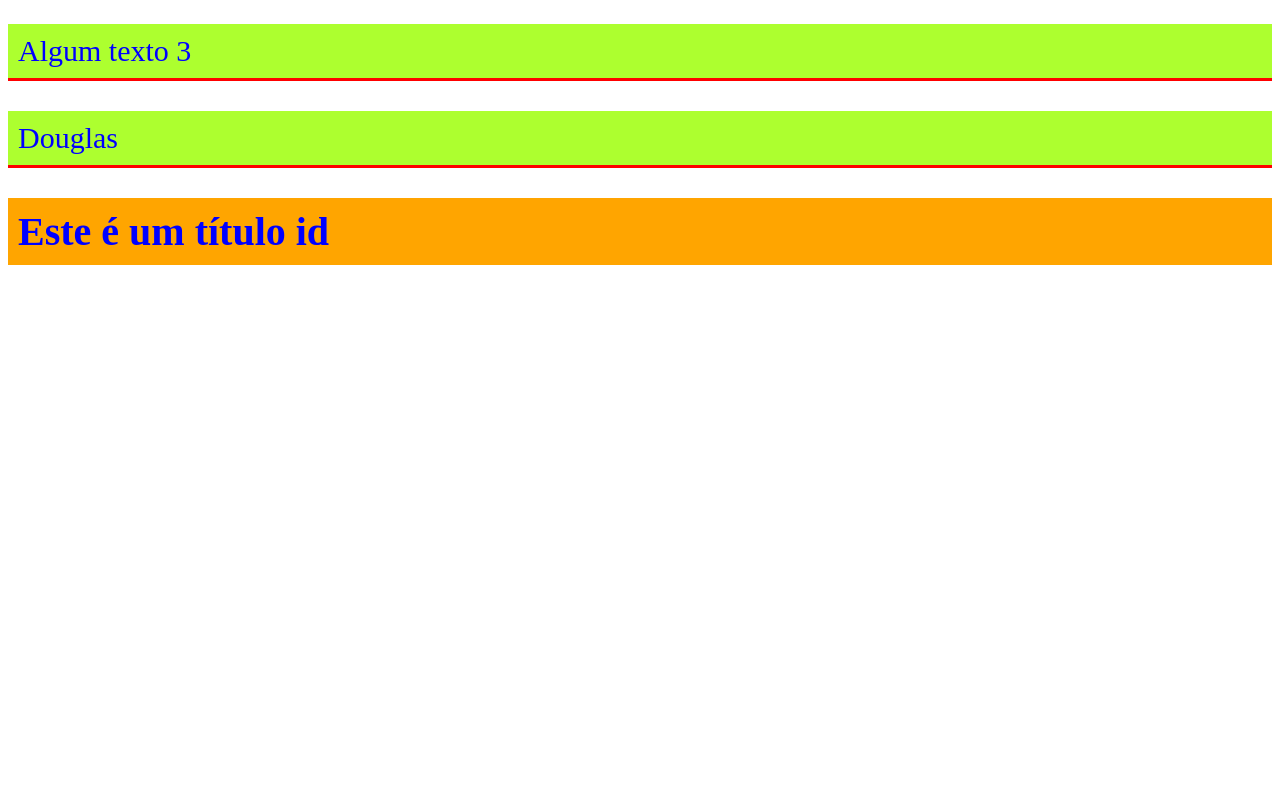
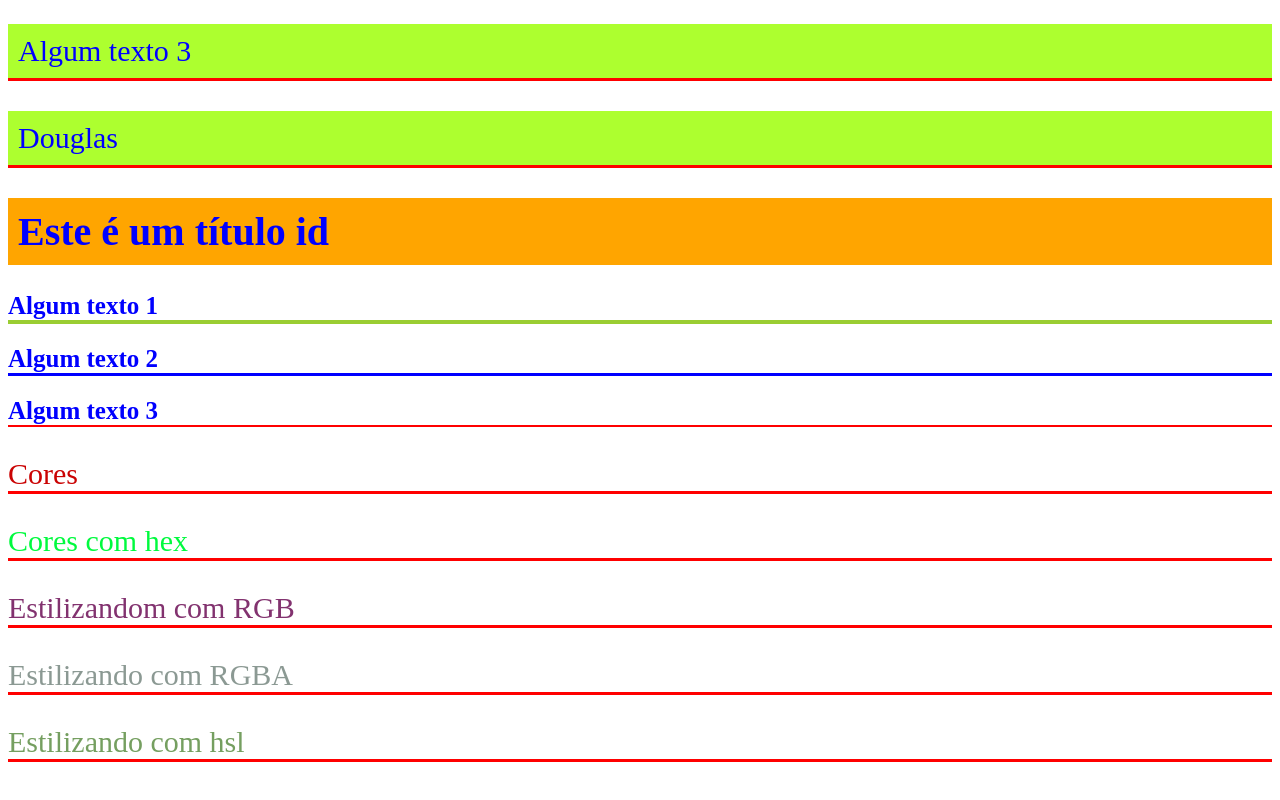
Before and after one commit to Douglas-git/FrontEnd, a plain HTML site: page CSS/index.html in a window 1280 px wide. Shown: the part 736-1536 px from the top of the page. Drawn offline with Linux system fonts and the light colour scheme.

Commit message:
Ferramentas de cores
aplicando mais métodos de definição de cores

```diff
--- a/CSS/css/styles.css
+++ b/CSS/css/styles.css
@@ -22,3 +22,43 @@ h2{
     padding: 10px;
     font-size: 40px;
 }
+
+/* Procedência id > classe > tag */
+
+h2 {
+    border-bottom: 2px solid red;
+}
+
+.titulo{
+    border-bottom: 3px solid blue;
+}
+
+#outro-titulo{
+    border-bottom:  4px solid yellowgreen;
+}
+
+/*Cores*/
+.classe-cor{
+    color:rgb(202, 3, 3)
+}
+
+/*Cores com hex*/
+.hex{
+    color: #00fa3e
+}
+
+/*Cores com RGB = red,green,blue */
+.rgb{
+    color: rgb(130, 50, 111)
+}
+
+/*Cores com RGBA, 0 até 1*/
+
+.rgba{
+    color: rgb(23, 51, 40, 0.5)
+}
+
+/* HSL */
+.hsl{
+    color: hsl(100, 25%, 50%)
+}
--- a/CSS/index.html
+++ b/CSS/index.html
@@ -56,7 +56,38 @@
 
     <!-- 8 -> id, iniciando com # -->
     <!-- id tem mais força do seletor que o navegador, tag -->
+
     <h1 id="exclusive-title">Este é um título id</h1>
+
+    <!-- 9 -> Procedência = id > classe > seletor de tag -->
+
+    <h2 id="outro-titulo" class="titulo">Algum texto 1</h2>
+    <h2 class="titulo">Algum texto 2</h2>
+    <h2>Algum texto 3</h2>
+
+    <!-- 10 -> Cores -->
+
+    <p class="classe-cor">Cores</p>
+
+    <!-- 11 -> Hex -->
+    <p class="hex">Cores com hex</p>
+
+    <!-- 12 -> Cores com RGB = red,green,blue  -->
+
+    <p class="rgb">Estilizandom com RGB</p>
+
+    <!-- 13 -> RGBA, a vem de alpha e a alteração dele muda a opacidade da cor;
+    Onde os valores possíveis são 0 a 1;
+    Sendo 0 transparente e 1 visível-->
+
+    <p class="rgba">Estilizando com RGBA</p>
+
+    <!-- HSL = hue, saturation and lightness
+    abordagem não muito utilizada, sendo o
+    ranking de uso: HEX> RGB> HSL> Nomes de cor.
+    definição: hsl(0-255, 0-100%, 0-100%) -->
+
+    <p class="hsl">Estilizando com hsl </p>
 
 </body>
 </html>
```
